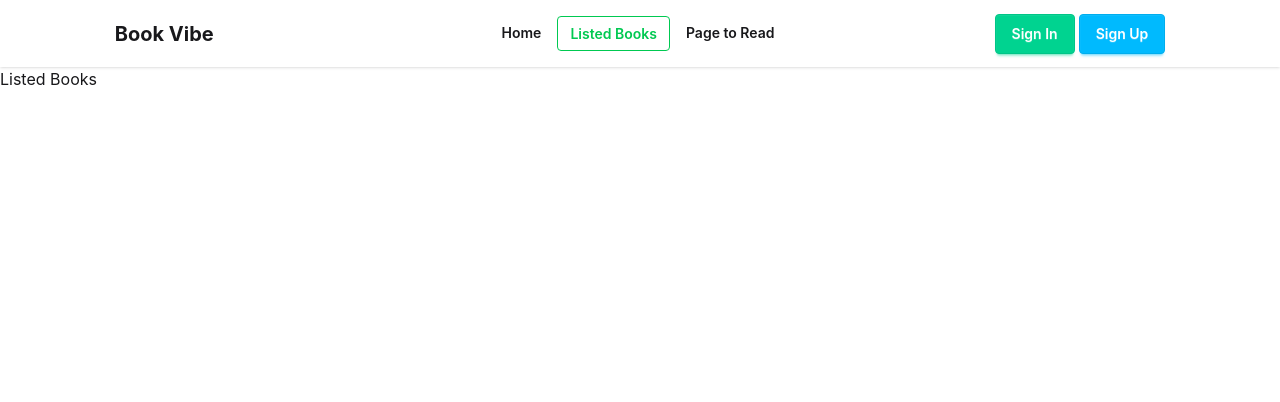
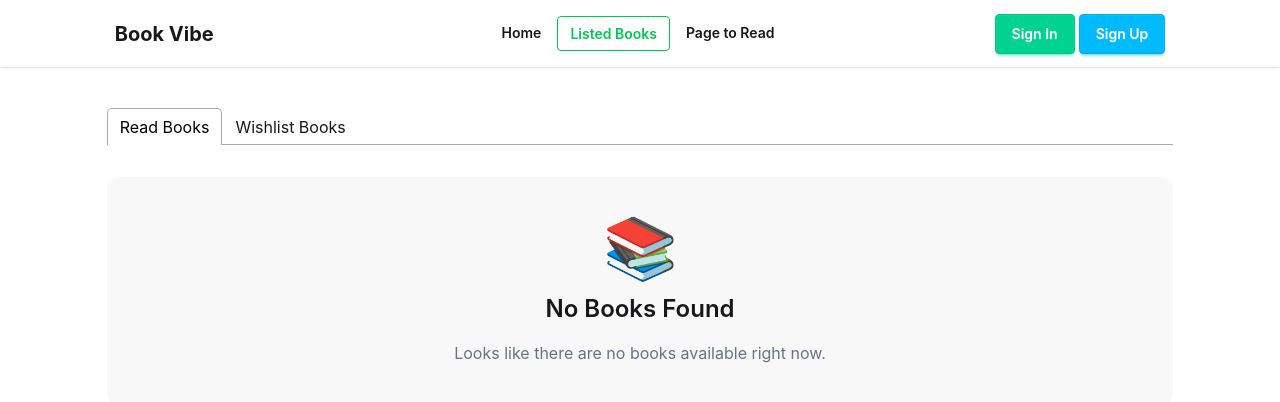
Before and after one commit to mdnahidooo/book-vibe-code, a React (Vite) app: page /books in a window 1280 px wide. Shown: the top 402 px of the page. Built offline with nearby package versions, Linux system fonts and the light colour scheme.

Commit message:
Nested layout setup with React tabs and show all the books on the read list and wishlist

```diff
--- a/package.json
+++ b/package.json
@@ -15,6 +15,7 @@
     "react-dom": "^19.2.4",
     "react-icons": "^5.6.0",
     "react-router": "^7.14.0",
+    "react-tabs": "^6.1.1",
     "react-toastify": "^11.0.5",
     "tailwindcss": "^4.2.2"
   },
--- a/src/Context/BookContextProvider.jsx
+++ b/src/Context/BookContextProvider.jsx
@@ -8,30 +8,30 @@ export const BookContext = createContext();
 
 const BookContextProvider = ({ children }) => {
 
-    const [storedBooks, setStoredBooks] = useState([]);
+    const [readList, setReadList] = useState([]);
     const [wishList, setWishList] = useState([]);
 
     const handleMarkAsRead = (currentBook) => {
         // 1.store book id
         console.log(currentBook, "current book");
 
-        const isExistBook = storedBooks.find((book) => book.bookId === currentBook.bookId);
+        const isExistBook = readList.find((book) => book.bookId === currentBook.bookId);
 
         if (isExistBook) {
             toast.error('The book is already exist in read list');
         }
         else {
-            setStoredBooks([...storedBooks, currentBook]);
+            setReadList([...readList, currentBook]);
             toast.success(`${currentBook.bookName} is added to read list`)
         }
-        console.log(storedBooks, "stored book");
+        console.log(readList, "stored book");
     }
 
     const handleWishList = (currentBook) => {
         // 1.store book id
         // console.log(currentBook, "current book");
 
-        const isExistReadList = storedBooks.find((book) => book.bookId === currentBook.bookId);
+        const isExistReadList = readList.find((book) => book.bookId === currentBook.bookId);
         if (isExistReadList) {
             toast.error("This book is already in read list.");
             return;
@@ -52,8 +52,8 @@ const BookContextProvider = ({ children }) => {
 
 
     const data = {
-        storedBooks,
-        setStoredBooks,
+        readList,
+        setReadList,
         handleMarkAsRead,
         wishList,
         setWishList,
--- a/src/Pages/Books/Books.jsx
+++ b/src/Pages/Books/Books.jsx
@@ -1,14 +1,32 @@
 import React, { useContext } from 'react';
 import { BookContext } from '../../Context/BookContextProvider';
+import { Tab, Tabs, TabList, TabPanel } from 'react-tabs';
+import 'react-tabs/style/react-tabs.css';
+import ListedReadList from '../../components/ListedBooks/ListedReadList';
+import ListedWishList from '../../components/ListedBooks/ListedWishList';
 
 const Books = () => {
 
-    const { storedBooks, wishList } = useContext(BookContext);
-    console.log(storedBooks, wishList, 'Stored books and wish list');
+    const { readList, wishList } = useContext(BookContext);
+    console.log(readList, wishList, 'Stored books and wish list');
 
     return (
-        <div>
-            <h2>Listed Books</h2>
+        <div className='max-w-10/12 mx-auto my-10'>
+
+            <Tabs>
+                <TabList>
+                    <Tab>Read Books</Tab>
+                    <Tab>Wishlist Books</Tab>
+                </TabList>
+
+                <TabPanel>
+                    <ListedReadList></ListedReadList>
+                </TabPanel>
+                <TabPanel>
+                    <ListedWishList></ListedWishList>
+                </TabPanel>
+            </Tabs>
+
         </div>
     );
 };
--- /dev/null
+++ b/src/components/ListedBooks/ListedReadList.jsx
@@ -0,0 +1,44 @@
+import React, { useContext } from 'react';
+import { BookContext } from '../../Context/BookContextProvider';
+import BookCard from '../shared/UI/BookCard';
+
+const ListedReadList = () => {
+
+    const { readList } = useContext(BookContext);
+    console.log(readList, 'Stored books');
+
+
+    if (readList.length === 0) {
+        return (
+            <div className=" flex flex-col justify-center items-center text-center space-y-4 bg-base-200 py-10 rounded-xl mt-8">
+
+                {/* Icon */}
+                <div className="text-6xl">📚</div>
+
+                {/* Title */}
+                <h2 className="card-title text-2xl">
+                    No Books Found
+                </h2>
+
+                {/* Description */}
+                <p className="text-gray-500">
+                    Looks like there are no books available right now.
+                </p>
+
+            </div>
+        )
+
+    }
+
+    return (
+        <div>
+            <div className='grid grid-cols-1 md:grid-cols-4 gap-6 mt-8'>
+                {
+                    readList.map((book, index) => <BookCard key={index} book={book}></BookCard>)
+                }
+            </div>
+        </div>
+    );
+};
+
+export default ListedReadList;
--- /dev/null
+++ b/src/components/ListedBooks/ListedWishList.jsx
@@ -0,0 +1,43 @@
+import React, { useContext } from 'react';
+import { BookContext } from '../../Context/BookContextProvider';
+import BookCard from '../shared/UI/BookCard';
+
+const ListedWishList = () => {
+
+    const {  wishList } = useContext(BookContext);
+    console.log(wishList, 'wish list');
+
+    if (wishList.length === 0) {
+        return (
+            <div className=" flex flex-col justify-center items-center text-center space-y-4 bg-base-200 py-10 rounded-xl mt-8">
+
+                {/* Icon */}
+                <div className="text-6xl">📚</div>
+
+                {/* Title */}
+                <h2 className="card-title text-2xl">
+                    No Books Found
+                </h2>
+
+                {/* Description */}
+                <p className="text-gray-500">
+                    Looks like there are no books available right now.
+                </p>
+
+            </div>
+        )
+
+    }
+
+    return (
+        <div>
+            <div className='grid grid-cols-1 md:grid-cols-4 gap-6 mt-8'>
+                {
+                    wishList.map((book, index) => <BookCard key={index} book={book}></BookCard>)
+                }
+            </div>
+        </div>
+    );
+};
+
+export default ListedWishList;
```
Also changed, not shown: 1 other file (tests, documents, lock files or other folders).
